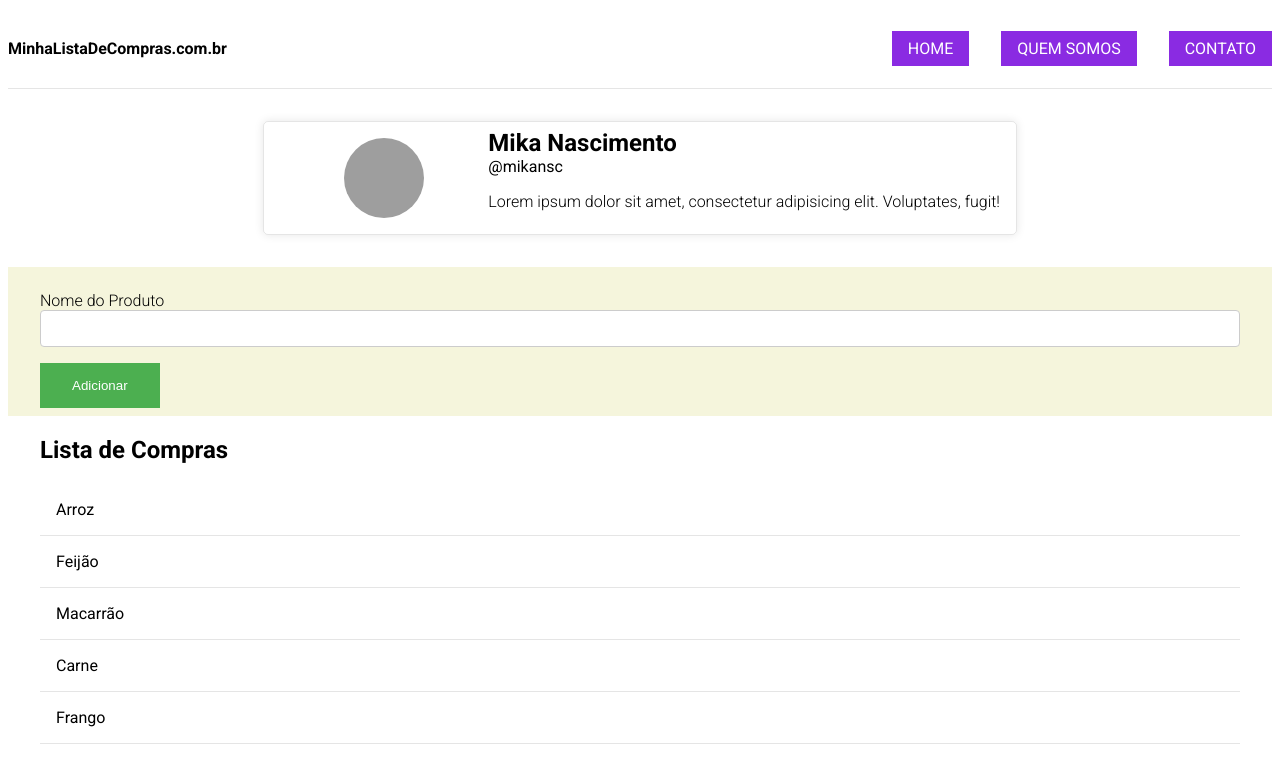
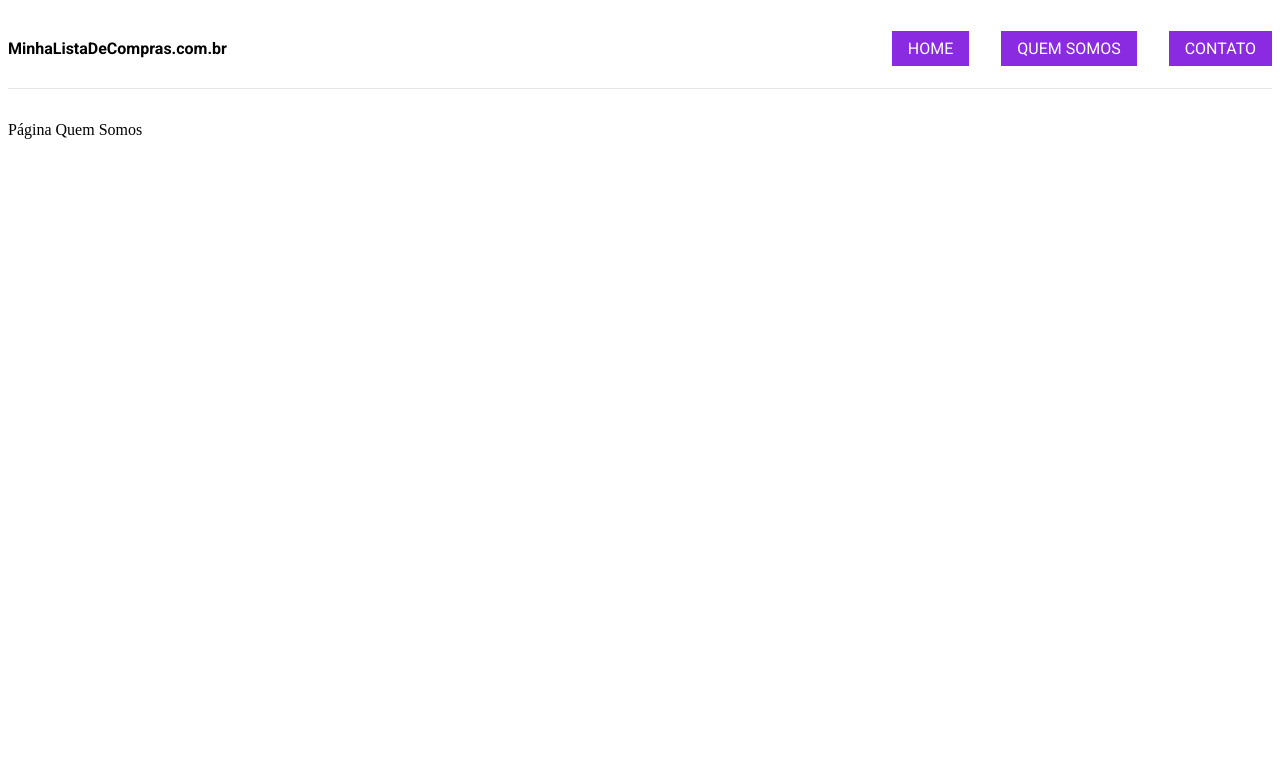
Before and after one commit to mikansc/lab365-exercicios-resolvidos, a React (Vite) app: page /quem-somos in a window 1280 px wide. Shown: the top 766 px of the page. Built offline with nearby package versions, Linux system fonts and the light colour scheme; grey boxes are pictures that could not be loaded.

Commit message:
implementacao ex 12

```diff
--- a/package.json
+++ b/package.json
@@ -12,7 +12,8 @@
   "dependencies": {
     "prop-types": "^15.8.1",
     "react": "^18.2.0",
-    "react-dom": "^18.2.0"
+    "react-dom": "^18.2.0",
+    "react-router-dom": "^6.12.1"
   },
   "devDependencies": {
     "@types/react": "^18.0.37",
--- a/src/App.jsx
+++ b/src/App.jsx
@@ -1,48 +1,20 @@
-import Button from "./components/Button";
+import { BrowserRouter, Route, Routes } from "react-router-dom";
 import Navbar from "./components/Navbar";
-import ShoppingList from "./components/ShoppingList";
-import TextInput from "./components/TextInput";
-import User from "./components/User";
-
-import styles from "./App.module.css";
-import ErrorMessage from "./components/ErrorMessage";
-import useShoppingList from "./hooks/useShoppingList";
+import Home from "./components/Home";
+import About from "./components/About";
+import Contact from "./components/Contact";
 
 function App() {
-  const {
-    addProduct,
-    handleProductName,
-    listaProdutos,
-    mensagemErro,
-    produto,
-    validate,
-  } = useShoppingList();
-
   return (
     <>
-      <Navbar />
-      <div className={styles.container}>
-        <User />
-      </div>
-
-      <div className={styles.form}>
-        <div className={styles.container}>
-          <div className={styles.inputGroup}>
-            <TextInput
-              value={produto}
-              label="Nome do Produto"
-              id="nome_produto"
-              onBlur={validate}
-              onChange={handleProductName}
-            />
-            <ErrorMessage message={mensagemErro} />
-          </div>
-          <Button label="Adicionar" onClick={addProduct} />
-        </div>
-      </div>
-      <div className={styles.container}>
-        <ShoppingList items={listaProdutos} />
-      </div>
+      <BrowserRouter>
+        <Navbar />
+        <Routes>
+          <Route path="/" element={<Home />} />
+          <Route path="/quem-somos" element={<About />} />
+          <Route path="/contato" element={<Contact />} />
+        </Routes>
+      </BrowserRouter>
     </>
   );
 }
--- /dev/null
+++ b/src/components/About.jsx
@@ -0,0 +1,5 @@
+const About = () => {
+  return <p>Página Quem Somos</p>;
+};
+
+export default About;
--- /dev/null
+++ b/src/components/Contact.jsx
@@ -0,0 +1,5 @@
+const Contact = () => {
+  return <p>Página Contato</p>;
+};
+
+export default Contact;
--- /dev/null
+++ b/src/components/Home.jsx
@@ -0,0 +1,48 @@
+import useShoppingList from "../hooks/useShoppingList";
+import Button from "./Button";
+import ErrorMessage from "./ErrorMessage";
+import ShoppingList from "./ShoppingList";
+import TextInput from "./TextInput";
+import User from "./User";
+
+import styles from "./Home.module.css";
+
+const Home = () => {
+  const {
+    addProduct,
+    handleProductName,
+    listaProdutos,
+    mensagemErro,
+    produto,
+    validate,
+  } = useShoppingList();
+
+  return (
+    <>
+      <div className={styles.container}>
+        <User />
+      </div>
+
+      <div className={styles.form}>
+        <div className={styles.container}>
+          <div className={styles.inputGroup}>
+            <TextInput
+              value={produto}
+              label="Nome do Produto"
+              id="nome_produto"
+              onBlur={validate}
+              onChange={handleProductName}
+            />
+            <ErrorMessage message={mensagemErro} />
+          </div>
+          <Button label="Adicionar" onClick={addProduct} />
+        </div>
+      </div>
+      <div className={styles.container}>
+        <ShoppingList items={listaProdutos} />
+      </div>
+    </>
+  );
+};
+
+export default Home;
--- a/src/components/Navbar.jsx
+++ b/src/components/Navbar.jsx
@@ -1,3 +1,4 @@
+import { Link } from "react-router-dom";
 import styles from "./Navbar.module.css";
 
 function Navbar() {
@@ -8,13 +9,13 @@ function Navbar() {
         <nav className={styles.navigation}>
           <ul>
             <li>
-              <a href="#">Home</a>
+              <Link to="/">Home</Link>
             </li>
             <li>
-              <a href="#">Quem somos</a>
+              <Link to="/quem-somos">Quem somos</Link>
             </li>
             <li>
-              <a href="#">Contato</a>
+              <Link to="#">Contato</Link>
             </li>
           </ul>
         </nav>
```
Also changed, not shown: src/components/Home.module.css (renamed from src/App.module.css), 1 other file (tests, documents, lock files or other folders).
